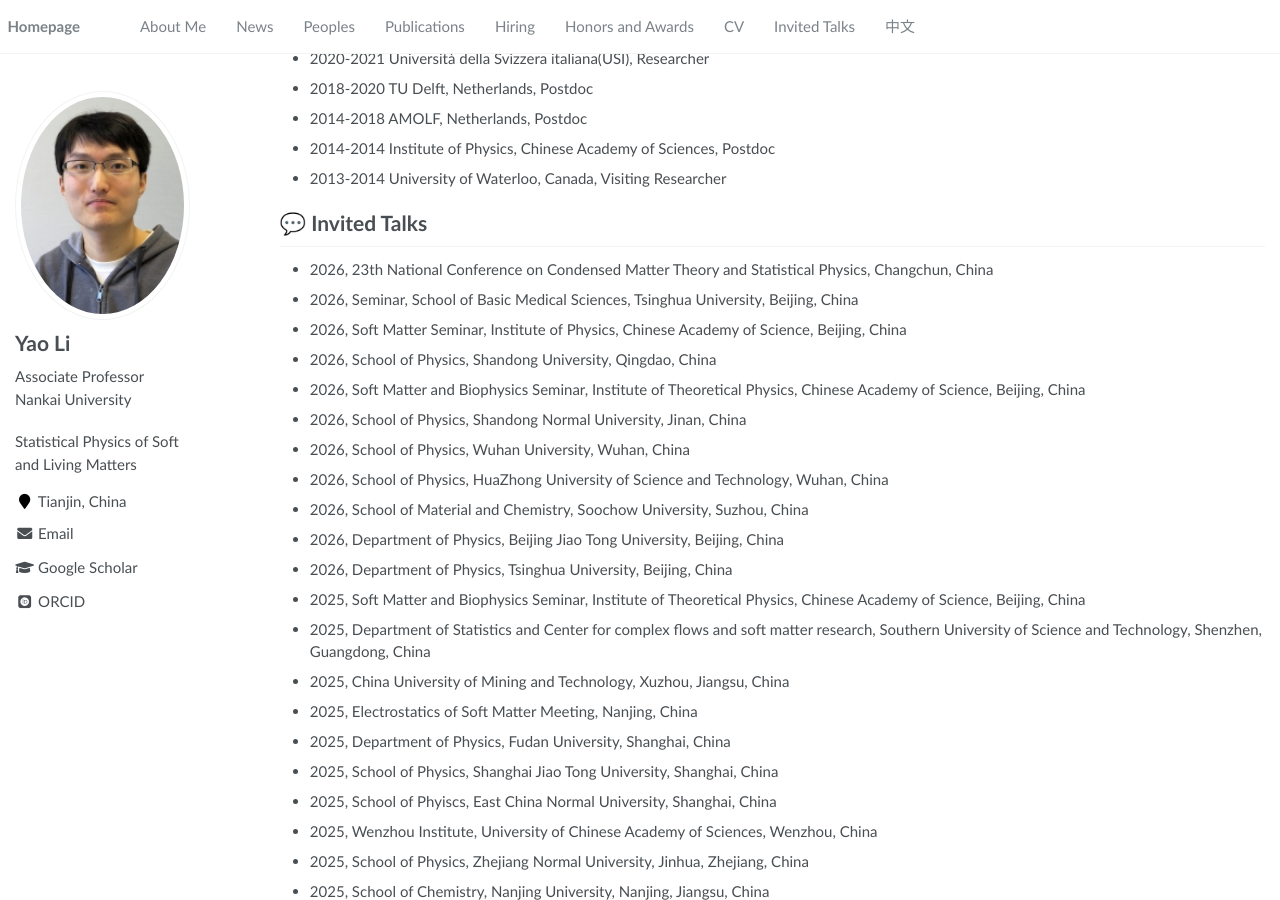
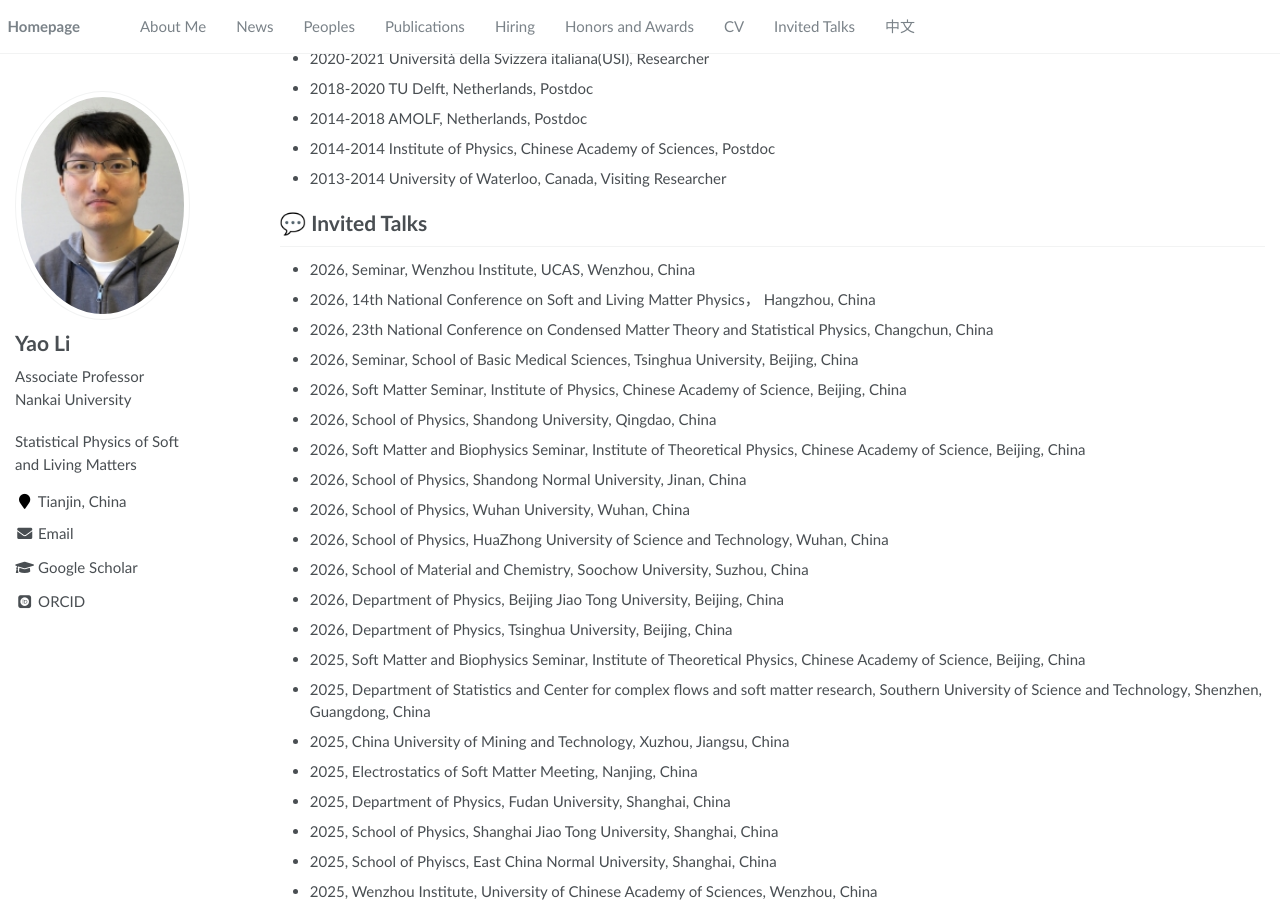
Before and after one commit to lliyao/lliyao.github.io, a Jekyll site: the page built from _pages/about.md, in a window 1280 px wide and 900 px high, scrolled down 3994 px. Built offline with Jekyll 4.4.1, drawn with Linux system fonts in a browser that asks for light colours; some web fonts are replaced.

Commit message:
Update about.md

```diff
--- a/_pages/about.md
+++ b/_pages/about.md
@@ -150,6 +150,8 @@ Applications will be reviewed on a rolling basis until the positions are filled.
 - 2013-2014 University of Waterloo, Canada, Visiting Researcher
 
 # 💬 Invited Talks
+- 2026, Seminar, Wenzhou Institute, UCAS, Wenzhou, China
+- 2026, 14th National Conference on Soft and Living Matter Physics， Hangzhou, China
 - 2026, 23th National Conference on Condensed Matter Theory and Statistical Physics, Changchun, China
 - 2026, Seminar, School of Basic Medical Sciences, Tsinghua University, Beijing, China
 - 2026, Soft Matter Seminar, Institute of Physics, Chinese Academy of Science, Beijing, China
```
